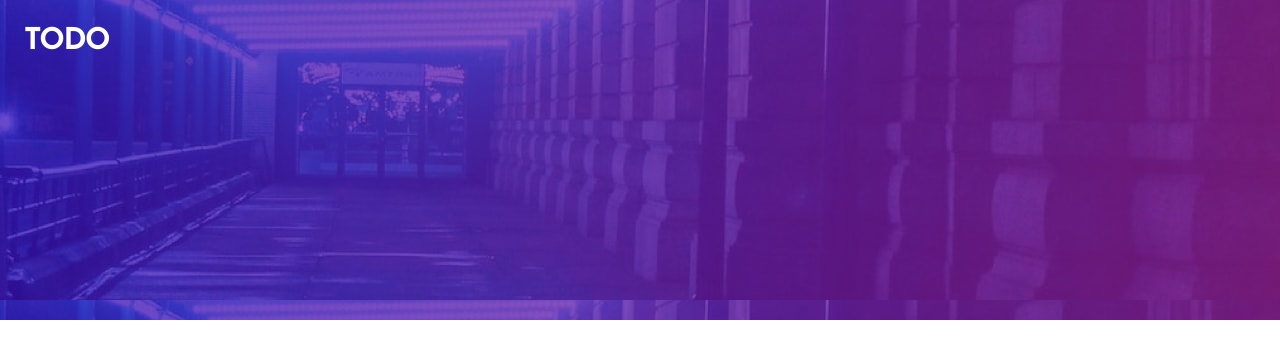
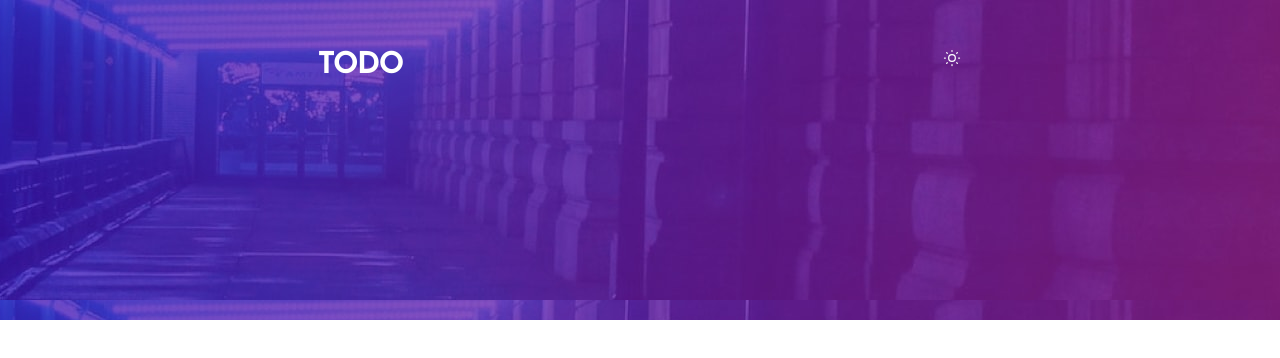
Before and after one commit to audeypx/nuxt-todo-app, a Nuxt app: page / in a window 1280 px wide. Shown: the top 358 px of the page. Built offline with nearby package versions, Linux system fonts and the light colour scheme.

Commit message:
added icon

```diff
--- a/components/App.vue
+++ b/components/App.vue
@@ -1,7 +1,27 @@
 <template>
   <div>
-    <div class="background p-6 ">
-         <p class="text-white tracking-tighter text-3xl font-extrabold">TODO</p>
+    <div class="background">
+      <div class="flex justify-around p-12 ">
+        <p class="text-white tracking-tighter text-3xl font-extrabold">TODO</p>
+        <svg
+          xmlns="http://www.w3.org/2000/svg"
+          class="icon icon-tabler icon-tabler-sun"
+          width="20"
+          height="20"
+          viewBox="0 0 24 24"
+          stroke-width="1.5"
+          stroke="#ffffff"
+          fill="none"
+          stroke-linecap="round"
+          stroke-linejoin="round"
+        >
+          <path stroke="none" d="M0 0h24v24H0z" fill="none" />
+          <circle cx="12" cy="12" r="4" />
+          <path
+            d="M3 12h1m8 -9v1m8 8h1m-9 8v1m-6.4 -15.4l.7 .7m12.1 -.7l-.7 .7m0 11.4l.7 .7m-12.1 -.7l-.7 .7"
+          />
+        </svg>
+      </div>
     </div>
   </div>
 </template>
@@ -12,6 +32,7 @@ export default {};
 <style>
 .background {
   background-image: url("~/images/bg-desktop-dark.jpg");
+  background-position: top center;
   height: 40vh;
 }
 </style>
```
